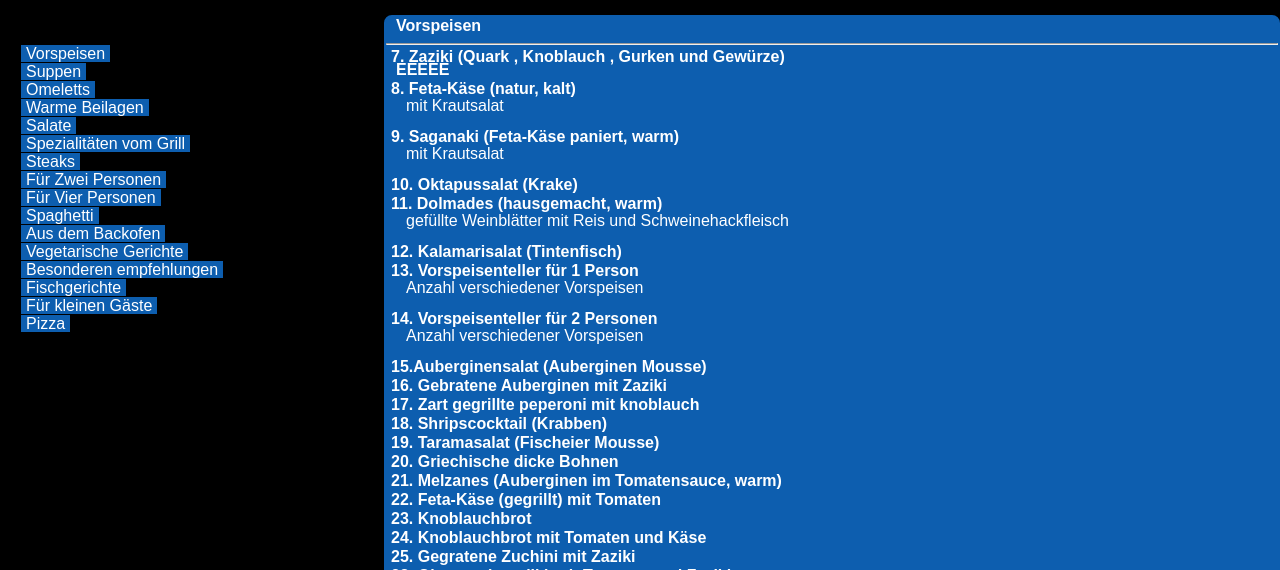
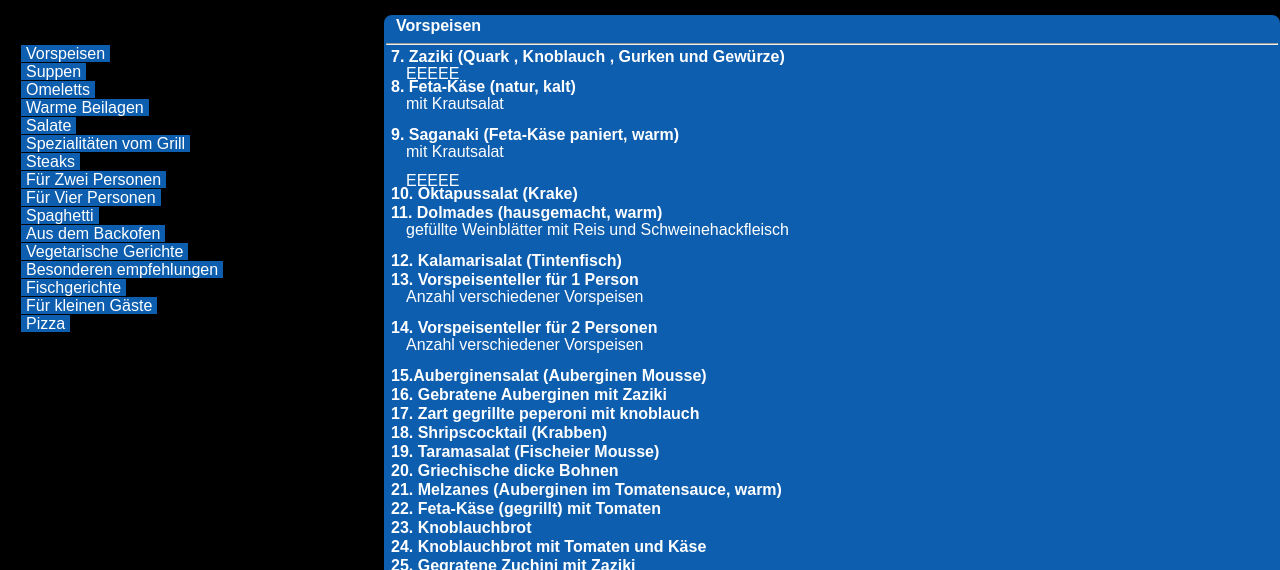
Before and after one commit to MeSSiaS-4/syrtakika, a plain HTML site: page index.html in a window 1280 px wide. Shown: the part 223-793 px from the top of the page. Drawn offline with Linux system fonts and the light colour scheme; no server answers.

Commit message:
Update index.html

```diff
--- a/index.html
+++ b/index.html
@@ -89,11 +89,11 @@
     <!-- main content categoris & item list & item info -->
     <div class="main">
       <div class="menu_item" id="vorspeisen"><h class="menu_item">Vorspeisen</h><hr>
-        <div class="item_name">7. Zaziki (Quark , Knoblauch , Gurken und Gewürze) <div class="item_name" id="line7">EEEEE</div></div><br>
+        <div class="item_name">7. Zaziki (Quark , Knoblauch , Gurken und Gewürze)</div><br><div class="item_info" id="line7">EEEEE</div>
         <div class="item_name">8. Feta-Käse (natur, kalt)</div><div id="line8"></div><br>
         <div class="item_info">mit Krautsalat</div><br>
-        <div class="item_name">9. Saganaki (Feta-Käse paniert, warm)</div><div id="line9"></div><br>
-        <div class="item_info">mit Krautsalat</div><br>
+        <div class="item_name">9. Saganaki (Feta-Käse paniert, warm)</div><br>
+        <div class="item_info">mit Krautsalat</div><br><div class="item_info" id="line9">EEEEE</div>
         <div class="item_name">10. Oktapussalat (Krake)</div><div id="line10"></div><br>
         <div class="item_name">11. Dolmades (hausgemacht, warm)</div><div id="line11"></div><br>
         <div class="item_info">gefüllte Weinblätter mit Reis und Schweinehackfleisch</div><br>
```
